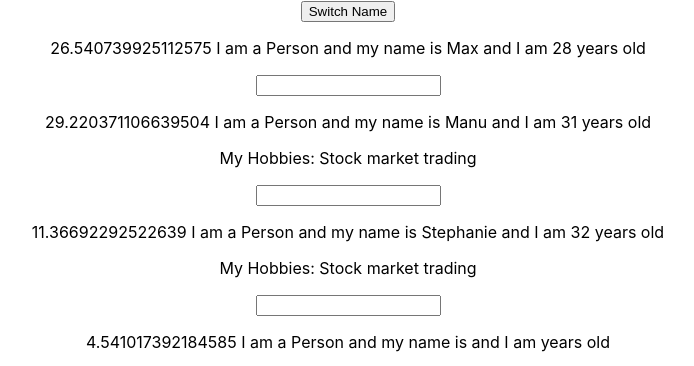
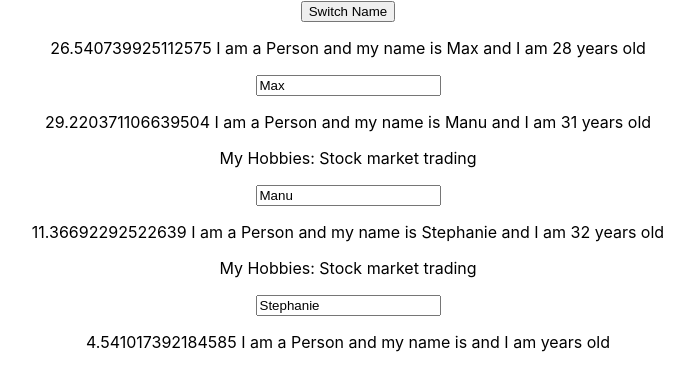
Before and after one commit to agarwalakt/react, a React (Create React App) app in the folder my-app/: page / in a window 1280 px wide. Shown: the part 118-484 px from the top of the page, without its empty margins (292-986 px from the left). Built offline with nearby package versions, Linux system fonts and the light colour scheme.

Commit message:
updating

```diff
--- a/my-app/src/App.js
+++ b/my-app/src/App.js
@@ -23,8 +23,8 @@ switchNameHandler = (newName) => {
 nameChangedHandler = (event) => {
   this.setState({
     persons: [
-    {name: 'Maxxx', age: 280},
-    {name: event.target.value, age: 310},
+    {name: event.target.value, age: 280},
+    {name: 'Maxime', age: 310},
     {name: 'Steph', age: 320}
   ]
   })
--- a/my-app/src/Person/Person.js
+++ b/my-app/src/Person/Person.js
@@ -6,7 +6,7 @@ const person = (props) => {
 <p onClick={props.click}>{Math.random() * 30} I am a Person and my name is {props.name} and I am {props.age} years old</p>
 <p>{props.children}</p>
 
-<input type="text" onChange={props.changed}/>
+<input type="text" onChange={props.changed} value={props.name}/>
     </div>
   )
 
```
Also changed, not shown: 1 other file (tests, documents, lock files or other folders).
